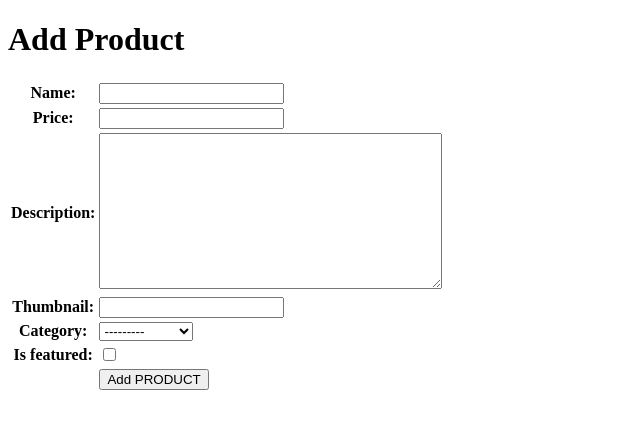
After one commit to elliotrandy/chukgoods, a Django app: page /create-product/ in a window 1280 px wide. The commit adds this page. Shown: the top 429 px of the page, without its empty margins (0-640 px from the left). Run offline with Django 5.2, Linux system fonts and the light colour scheme.

Commit message:
Implementasi Form dan Data Delivery pada Django

```diff
--- a/chukgoods/settings.py
+++ b/chukgoods/settings.py
@@ -33,6 +33,9 @@ DEBUG = True
 
 ALLOWED_HOSTS = ["localhost", "127.0.0.1", "elliot-randy-chukgoods.pbp.cs.ui.ac.id"]
 
+CSRF_TRUSTED_ORIGINS = [
+    "https://elliot-randy-chukgoods.pbp.cs.ui.ac.id"
+]
 
 # Application definition
 
@@ -61,7 +64,7 @@ ROOT_URLCONF = 'chukgoods.urls'
 TEMPLATES = [
     {
         'BACKEND': 'django.template.backends.django.DjangoTemplates',
-        'DIRS': [],
+        'DIRS': [BASE_DIR / 'templates'],
         'APP_DIRS': True,
         'OPTIONS': {
             'context_processors': [
--- /dev/null
+++ b/main/forms.py
@@ -0,0 +1,7 @@
+from django.forms import ModelForm
+from main.models import Product
+
+class ProductForm(ModelForm):
+    class Meta:
+        model = Product
+        fields = ["name", "price", "description", "thumbnail", "category", "is_featured"]
--- a/main/models.py
+++ b/main/models.py
@@ -1,7 +1,7 @@
-# import uuid
+import uuid
 from django.db import models
 
-class Shop(models.Model):
+class Product(models.Model):
     CATEGORY_CHOICES = [
         ('apparel', 'Apparel'),
         ('footwear', 'Footwear'),
@@ -10,7 +10,7 @@ class Shop(models.Model):
         ('fan gear', 'Fan Gear'),
     ]
 
-    # id = models.UUIDField(primary_key=True, default=uuid.uuid4, editable=False)
+    id = models.UUIDField(primary_key=True, default=uuid.uuid4, editable=False)
     name = models.CharField(max_length=255)
     price = models.IntegerField()
     description = models.TextField()
--- /dev/null
+++ b/main/templates/create_product.html
@@ -0,0 +1,18 @@
+{% extends 'base.html' %}
+{% block content %}
+<h1>Add Product</h1>
+
+<form method="POST">
+  {% csrf_token %}
+  <table>
+    {{ form.as_table }}
+    <tr>
+      <td></td>
+      <td>
+        <input type="submit" value="Add PRODUCT" />
+      </td>
+    </tr>
+  </table>
+</form>
+
+{% endblock %}
--- a/main/urls.py
+++ b/main/urls.py
@@ -1,8 +1,14 @@
 from django.urls import path
-from main.views import show_main
+from main.views import show_main, create_product, show_product, show_xml, show_json, show_xml_by_id, show_json_by_id
 
 app_name = 'main'
 
 urlpatterns = [
     path('', show_main, name='show_main'),
+    path('create-product/', create_product, name='create_product'),
+    path('product/<str:id>/', show_product, name='show_product'),
+    path('xml/', show_xml, name='show_xml'),
+    path('json/', show_json, name='show_json'),
+    path('xml/<str:product_id>/', show_xml_by_id, name='show_xml_by_id'),
+    path('json/<str:product_id>/', show_json_by_id, name='show_json_by_id'),
 ]
--- a/main/views.py
+++ b/main/views.py
@@ -1,11 +1,63 @@
-from django.shortcuts import render
+from django.http import HttpResponse
+from django.core import serializers
+from django.shortcuts import render, redirect, get_object_or_404
+from main.forms import ProductForm
+from main.models import Product
 
-# Create your views here.
 def show_main(request):
+    product_list = Product.objects.all()
+
     context = {
         'npm' : '2406413104',
         'name': 'Elliot Randy Panggabean',
-        'class': 'PBP C'
+        'class': 'PBP C',
+        'product_list': product_list
     }
 
     return render(request, "main.html", context)
+
+def create_product(request):
+    form = ProductForm(request.POST or None)
+
+    if form.is_valid() and request.method == "POST":
+        form.save()
+        return redirect('main:show_main')
+
+    context = {'form': form}
+    return render(request, "create_product.html", context)
+
+def show_product(request, id):
+    product = get_object_or_404(Product, pk=id)
+    # product.increment_views()
+
+    context = {
+        'product': product
+    }
+
+    return render(request, "product_detail.html", context)
+
+def show_xml(request):
+     product_list = Product.objects.all()
+     xml_data = serializers.serialize("xml", product_list)
+     return HttpResponse(xml_data, content_type="application/xml")
+
+def show_json(request):
+    product_list = Product.objects.all()
+    json_data = serializers.serialize("json", product_list)
+    return HttpResponse(json_data, content_type="application/json")
+
+def show_xml_by_id(request, product_id):
+   try:
+       product_item = Product.objects.filter(pk=product_id)
+       xml_data = serializers.serialize("xml", product_item)
+       return HttpResponse(xml_data, content_type="application/xml")
+   except Product.DoesNotExist:
+       return HttpResponse(status=404)
+
+def show_json_by_id(request, product_id):
+   try:
+       product_item = Product.objects.get(pk=product_id)
+       json_data = serializers.serialize("json", [product_item])
+       return HttpResponse(json_data, content_type="application/json")
+   except Product.DoesNotExist:
+       return HttpResponse(status=404)
--- /dev/null
+++ b/templates/base.html
@@ -0,0 +1,13 @@
+{% load static %}
+<!DOCTYPE html>
+<html lang="en">
+<head>
+    <meta charset="UTF-8" />
+    <meta name="viewport" content="width=device-width, initial-scale=1.0" />
+    {% block meta %} {% endblock meta %}
+</head>
+
+<body>
+    {% block content %} {% endblock content %}
+</body>
+</html>
```
Also changed, not shown: main/templates/main.html (+41 -3 lines), main/templates/product_detail.html (added, +19 -0 lines), main/tests.py (+26 -26 lines), main/migrations/0002_rename_shop_product.py (added), main/migrations/0003_alter_product_id.py (added).
